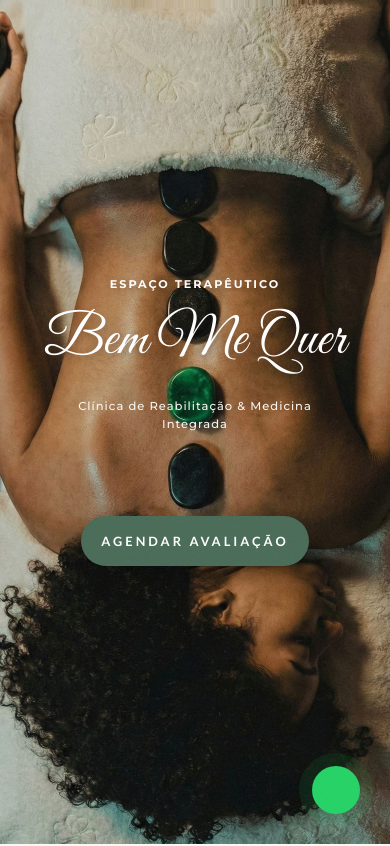
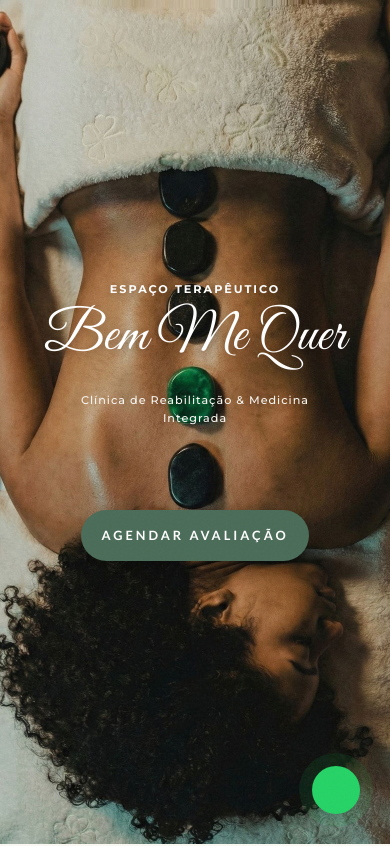
Before and after one commit to ViinySousa/site-espaco-terapeutico-bem-me-quer, a plain HTML site: page index.html in a window 390 px wide. Shown: the top 846 px of the page. Drawn offline with nearby package versions, Linux system fonts and the light colour scheme; animation ran at ten frames a second; a script that the page names is missing; some icons are missing; a web font is replaced by a local one.

Commit message:
Add files via upload

```diff
--- a/assets/css/style.css
+++ b/assets/css/style.css
@@ -136,14 +136,15 @@ h1, h2, h3 {
 
 /* Responsivo para Celular */
 @media (max-width: 768px) {
-    .hero-sup-title { font-size: 0.7rem !important; letter-spacing: 2px; }
+    .hero-sup-title { font-size: 0.7rem !important; letter-spacing: 2px; margin-bottom:10px; }
     .hero-main-title { font-size: 3.5rem !important; line-height: 1.1; }
-    .hero-subtitle { font-size: 0.72rem !important; max-width: 90%; margin-bottom: 2rem; }
+    .hero-subtitle { font-size: 0.7rem !important; max-width: 90%; margin-bottom: 2rem; }
 
     /* Botão CTA Compacto */
     .cta-button {
         padding: 15px 20px !important;
         font-size: 0.8rem !important;
+
     }
 
     /* WhatsApp Flutuante Menor */
```
